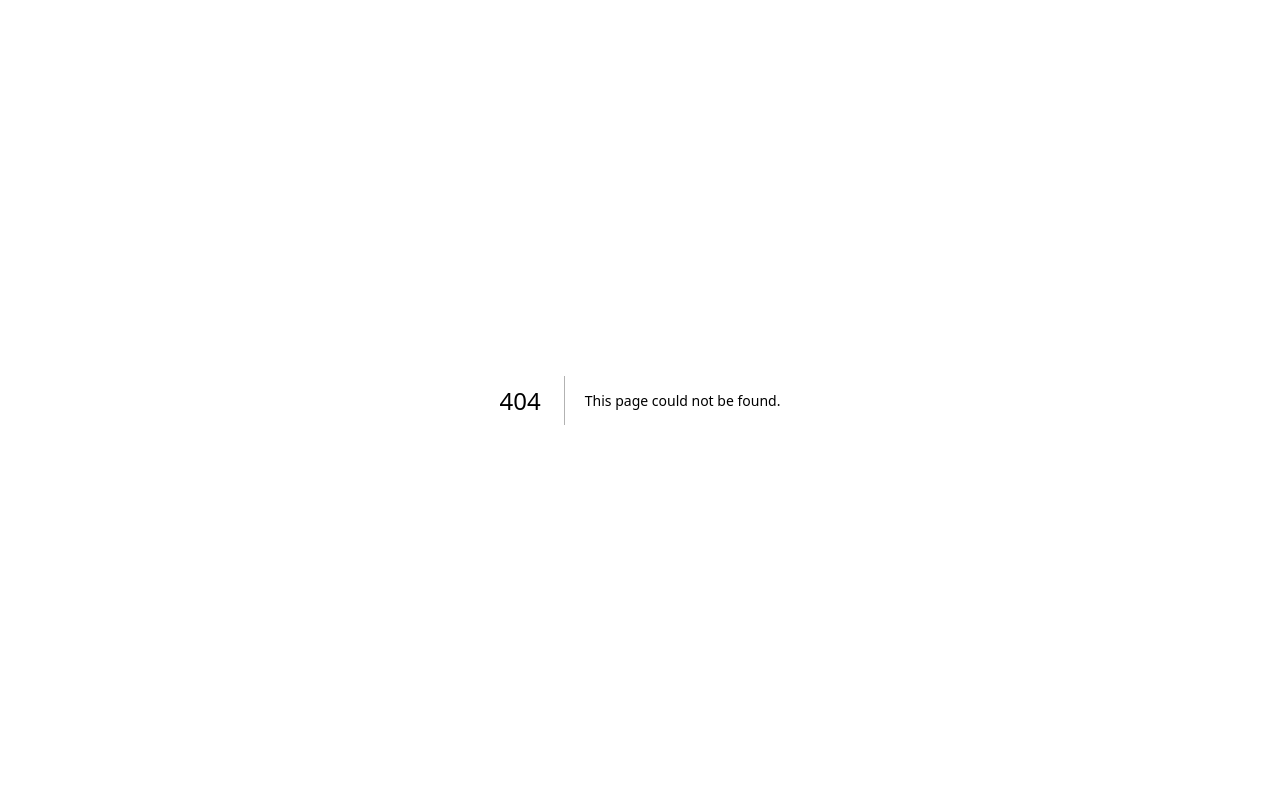
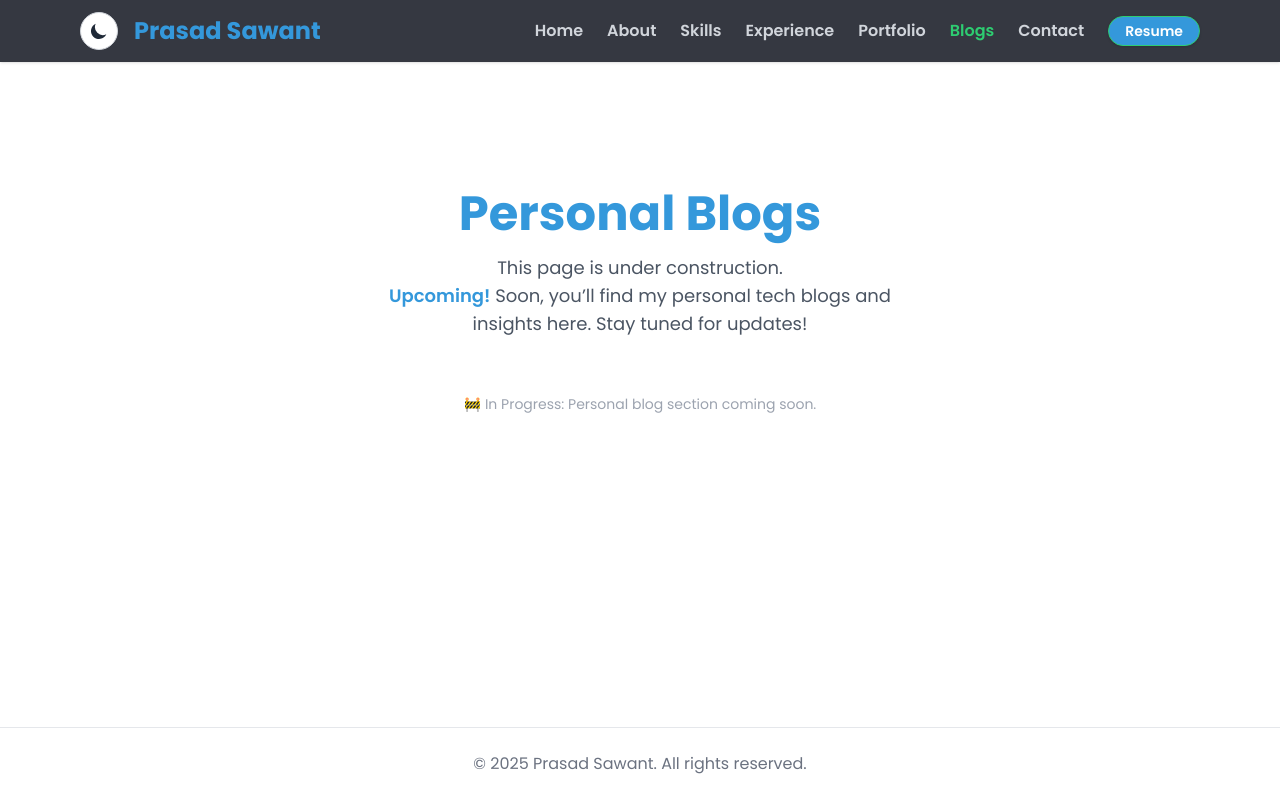
Before and after one commit to prasadSawant-pvt/portfolio, a Next.js app: page /blogs in a window 1280 px wide. Before the commit this address had no page. Built offline with nearby package versions, Linux system fonts and the light colour scheme.

Commit message:
blog page added and minor fixes done

```diff
--- a/components/Navbar.tsx
+++ b/components/Navbar.tsx
@@ -60,6 +60,7 @@ const navLinks = [
   { href: '/skills', label: 'Skills' },
   { href: '/experience', label: 'Experience' },
   { href: '/portfolio', label: 'Portfolio' },
+  { href: '/blogs', label: 'Blogs' },
   { href: '/contact', label: 'Contact' }
 ];
 
--- a/components/ThemeContext.tsx
+++ b/components/ThemeContext.tsx
@@ -27,10 +27,9 @@ export function ThemeProvider({ children }: { children: ReactNode }) {
       setTheme(stored as Theme);
       document.documentElement.classList.toggle('dark', stored === 'dark');
     } else {
-      // System preference fallback
-      const prefersDark = window.matchMedia && window.matchMedia('(prefers-color-scheme: dark)').matches;
-      setTheme(prefersDark ? 'dark' : 'light');
-      document.documentElement.classList.toggle('dark', prefersDark);
+      // Always default to light mode for new visitors
+      setTheme('light');
+      document.documentElement.classList.remove('dark');
     }
   }, []);
 
--- /dev/null
+++ b/pages/blogs.tsx
@@ -0,0 +1,36 @@
+import Layout from '../components/Layout';
+import { motion } from 'framer-motion';
+
+export default function Blogs() {
+  return (
+    <Layout title="Blogs">
+      <section className="flex flex-col items-center justify-center min-h-[60vh] text-center bg-white dark:bg-gray-900 px-2 sm:px-0 transition-colors duration-300">
+        <motion.h1
+          className="text-4xl md:text-5xl font-bold text-accent dark:text-accent2 mb-4"
+          initial={{ opacity: 0, y: 30 }}
+          animate={{ opacity: 1, y: 0 }}
+          transition={{ duration: 0.6 }}
+        >
+          Personal Blogs
+        </motion.h1>
+        <motion.p
+          className="max-w-xl text-lg text-gray-600 dark:text-gray-300 mb-6"
+          initial={{ opacity: 0, y: 30 }}
+          animate={{ opacity: 1, y: 0 }}
+          transition={{ delay: 0.2, duration: 0.6 }}
+        >
+          This page is under construction. <br />
+          <span className="font-semibold text-accent dark:text-accent2">Upcoming!</span> Soon, you’ll find my personal tech blogs and insights here. Stay tuned for updates!
+        </motion.p>
+        <motion.div
+          className="mt-8 text-sm text-gray-400"
+          initial={{ opacity: 0 }}
+          animate={{ opacity: 1 }}
+          transition={{ delay: 0.5, duration: 0.5 }}
+        >
+          🚧 In Progress: Personal blog section coming soon.
+        </motion.div>
+      </section>
+    </Layout>
+  );
+}
--- a/pages/contact.tsx
+++ b/pages/contact.tsx
@@ -21,6 +21,7 @@ export default function Contact() {
           transition={{ delay: 0.2, duration: 0.7 }}
         >
           <div className="text-xl font-bold mb-4 text-accent dark:text-accent2">Connect with me on LinkedIn</div>
+          <div className="flex gap-2 justify-center">
             <a
               href="https://www.linkedin.com/in/prasadsawant518"
               target="_blank"
@@ -30,6 +31,15 @@ export default function Contact() {
               <svg xmlns="http://www.w3.org/2000/svg" fill="currentColor" viewBox="0 0 24 24" className="w-5 h-5"><path d="M19 0h-14c-2.761 0-5 2.239-5 5v14c0 2.761 2.239 5 5 5h14c2.762 0 5-2.239 5-5v-14c0-2.761-2.238-5-5-5zm-11 19h-3v-10h3v10zm-1.5-11.268c-.966 0-1.75-.785-1.75-1.75s.784-1.75 1.75-1.75 1.75.784 1.75 1.75-.784 1.75-1.75 1.75zm15.5 11.268h-3v-5.604c0-1.337-.025-3.063-1.868-3.063-1.868 0-2.154 1.459-2.154 2.967v5.7h-3v-10h2.881v1.367h.041c.401-.761 1.381-1.563 2.844-1.563 3.043 0 3.604 2.004 3.604 4.609v5.587z"/></svg>
               CONNECT
             </a>
+            <a
+              href="https://www.linkedin.com/comm/mynetwork/discovery-see-all?usecase=PEOPLE_FOLLOWS&followMember=prasadsawant518"
+              target="_blank"
+              rel="noopener noreferrer"
+              className="inline-flex items-center gap-2 px-5 py-2 bg-blue-600 hover:bg-blue-700 text-white font-semibold rounded-full shadow transition-colors duration-150"
+            >
+              FOLLOW
+            </a>
+          </div>
         </motion.div>
 
 
--- a/pages/index.tsx
+++ b/pages/index.tsx
@@ -9,6 +9,7 @@ import { useState } from 'react';
 function MailRevealButton() {
   const [show, setShow] = useState(false);
   const [copied, setCopied] = useState(false);
+  const [hideTimer, setHideTimer] = useState<NodeJS.Timeout | null>(null);
   const email = "prasadsawant.pvt@gmail.com";
 
   const handleCopy = async () => {
@@ -21,18 +22,46 @@ function MailRevealButton() {
     }
   };
 
+  // When mouse/focus enters either icon or reveal, show and clear timer
+  const handleShow = () => {
+    setShow(true);
+    if (hideTimer) {
+      clearTimeout(hideTimer);
+      setHideTimer(null);
+    }
+  };
+  // When mouse/focus leaves both, start timer to hide
+  const handleHide = () => {
+    if (hideTimer) clearTimeout(hideTimer);
+    setHideTimer(setTimeout(() => setShow(false), 2000));
+  };
+
   return (
-    <div className="flex items-center gap-2">
+    <div
+      className="flex items-center gap-2"
+      onMouseEnter={handleShow}
+      onMouseLeave={handleHide}
+      onFocus={handleShow}
+      onBlur={handleHide}
+      tabIndex={-1}
+    >
       <button
         aria-label="Show email address"
         className="text-accent dark:text-accent2 text-2xl hover:text-accent2 dark:hover:text-accent p-2 rounded-full focus:outline-none focus:ring-2 focus:ring-accent transition"
-        onClick={() => setShow((s) => !s)}
         type="button"
+        tabIndex={0}
       >
         <FaEnvelope />
       </button>
       {show && (
-        <div className="flex items-center bg-white dark:bg-gray-900 border border-accent2 dark:border-accent rounded-xl shadow px-4 py-2 gap-2 animate-fade-in">
+        <div
+          className="flex items-center bg-white dark:bg-gray-900 border border-accent2 dark:border-accent rounded-xl shadow px-4 py-2 gap-2 animate-fade-in"
+          onMouseEnter={handleShow}
+          onMouseLeave={handleHide}
+          onFocus={handleShow}
+          onBlur={handleHide}
+          tabIndex={-1}
+        >
           <a
             href={`mailto:${email}`}
             className="text-accent dark:text-accent2 font-semibold text-base sm:text-lg whitespace-nowrap hover:underline"
@@ -134,6 +163,7 @@ export default function Home() {
         >
           <a href="https://www.linkedin.com/in/prasadsawant518" target="_blank" rel="noopener noreferrer" aria-label="LinkedIn" className="text-accent dark:text-accent2 text-2xl hover:text-accent2 dark:hover:text-accent">
             <FaLinkedin />
+            <span className="sr-only">LinkedIn</span>
           </a>
           <a href="https://github.com/prasadSawant-pvt" target="_blank" rel="noopener noreferrer" aria-label="GitHub" className="text-accent dark:text-accent2 text-2xl hover:text-accent2 dark:hover:text-accent">
             <FaGithub />
```
Lines whose indentation alone changed are shown as unchanged.
